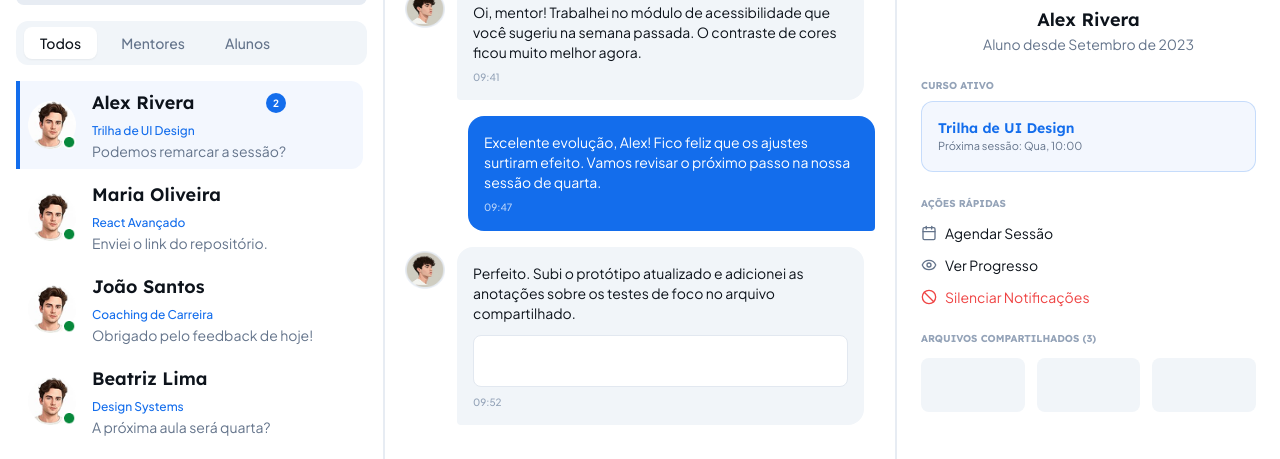
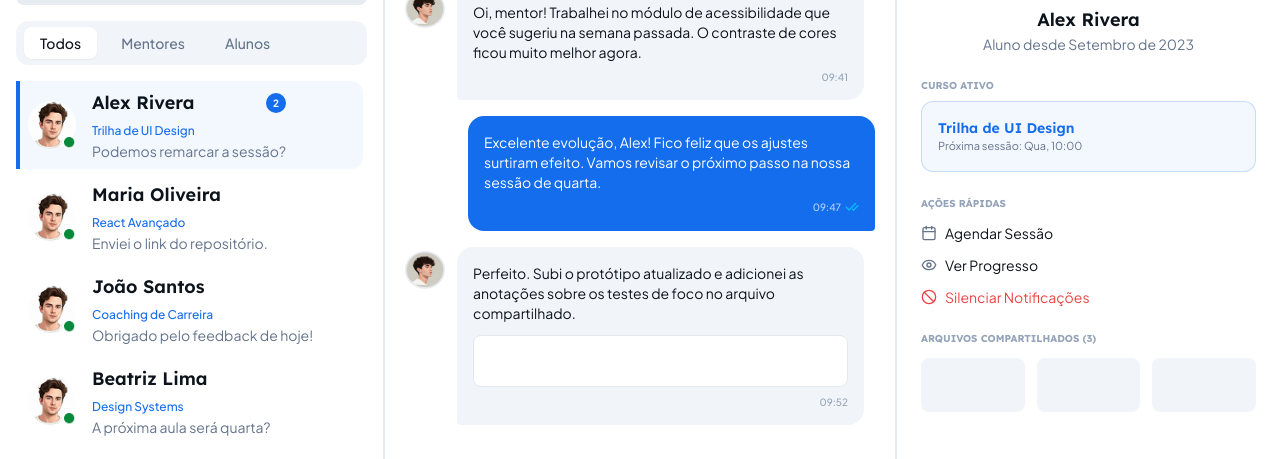
Before and after one commit to Top-Head/frontend-metanoia, a Next.js app: page /messages in a window 1280 px wide. Shown: the part 195-654 px from the top of the page. Built offline with nearby package versions, Linux system fonts and the light colour scheme.

Commit message:
refator: router messages

```diff
--- a/src/components/message/message.tsx
+++ b/src/components/message/message.tsx
@@ -20,6 +20,7 @@ const INITIAL_MESSAGES: ChatMessage[] = [
     sender: "mentor",
     text: "Excelente evolução, Alex! Fico feliz que os ajustes surtiram efeito. Vamos revisar o próximo passo na nossa sessão de quarta.",
     time: "09:47",
+    status: "read",
   },
   {
     id: 3,
@@ -45,6 +46,7 @@ export default function Message() {
         hour: "2-digit",
         minute: "2-digit",
       }),
+      status: "sent",
     };
 
     setMessages((current) => [...current, nextMessage]);
--- a/src/components/message/sms.tsx
+++ b/src/components/message/sms.tsx
@@ -1,5 +1,8 @@
 import Image from "next/image";
+import { Check, CheckCheck } from "lucide-react";
 import clsx from "clsx";
+
+export type MessageStatus = "sent" | "delivered" | "read";
 
 export interface ChatMessage {
   id: number;
@@ -7,6 +10,7 @@ export interface ChatMessage {
   text: string;
   time: string;
   hasAttachment?: boolean;
+  status?: MessageStatus;
 }
 
 interface ChatThreadProps {
@@ -53,11 +57,32 @@ export function ChatThread({ messages, studentName }: ChatThreadProps) {
               )}
               <p
                 className={clsx(
-                  "mt-2 text-[10px] font-medium",
+                  "mt-2 flex items-center justify-end gap-1 text-[10px] font-medium",
                   incoming ? "text-ink-faint" : "text-white/70"
                 )}
               >
-                {message.time}
+                {incoming ? (
+                  message.time
+                ) : (
+                  <>
+                    {message.time}
+                    <span className="inline-flex items-center">
+                      {message.status === "sent" ? (
+                        <Check size={14} strokeWidth={2.5} />
+                      ) : (
+                        <CheckCheck
+                          size={14}
+                          strokeWidth={2.5}
+                          className={
+                            message.status === "read"
+                              ? "text-sky-400"
+                              : "text-white/70"
+                          }
+                        />
+                      )}
+                    </span>
+                  </>
+                )}
               </p>
             </div>
           </div>
```
